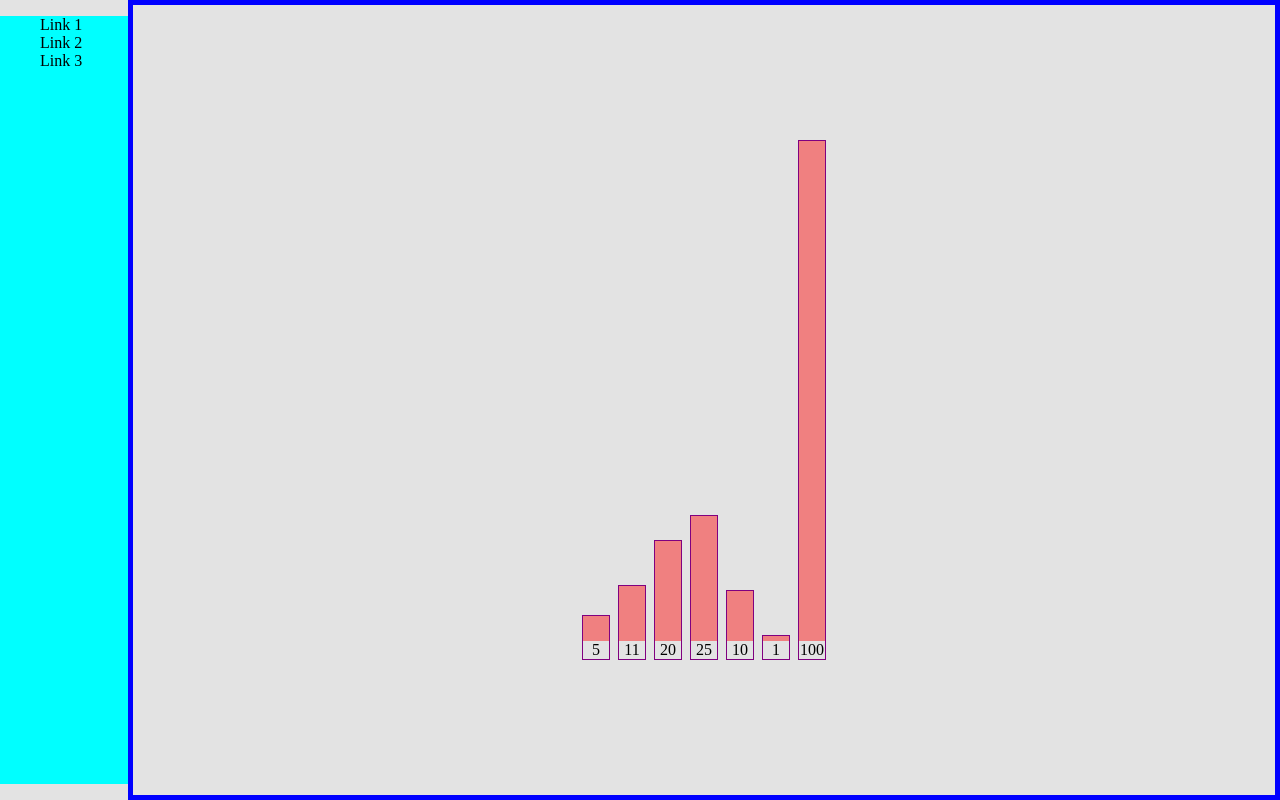
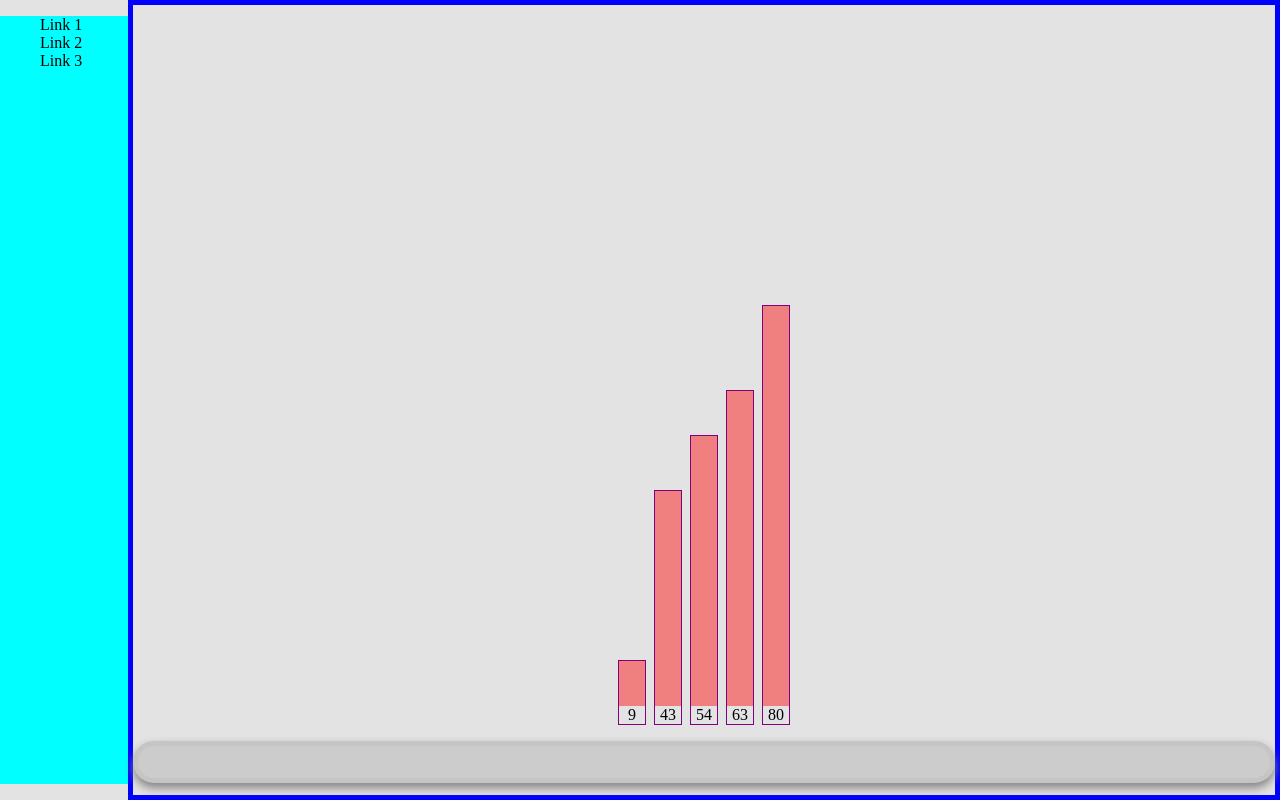
Before and after one commit to gpedr012/algorithm-visualizer, a React (Create React App) app: page / in a window 1280 px wide. Built offline with nearby package versions, Linux system fonts and the light colour scheme.

Commit message:
Now array is randomized on component mounting. Added bubble sort algorithm, and other components that will be used for UI. + other miscellaneous CSS changes.

```diff
--- a/src/App.js
+++ b/src/App.js
@@ -1,4 +1,3 @@
-import logo from './logo.svg';
 import classes from "./App.module.css";
 import MainContent from "./components/MainContent/MainContent";
 import Sidebar from "./components/Sidebar/Sidebar";
--- /dev/null
+++ b/src/components/ActionMenu/ActionMenu.js
@@ -0,0 +1,15 @@
+import classes from "./ActionMenu.module.css"
+import React from "react";
+
+const ActionMenu = (props) => {
+
+    return (
+        <div className={classes['action-menu']}>
+            {props.children}
+        </div>
+    );
+
+
+}
+
+export default ActionMenu;
--- /dev/null
+++ b/src/components/ActionMenu/ActionMenu.module.css
@@ -0,0 +1,10 @@
+.action-menu {
+    margin: 1em 1em 0.75em 1em;
+    padding: 1em;
+    border: 5px solid #c6c5c5;
+    border-radius: 25px;
+    width: 100%;
+    box-shadow: 0px 5px 10px 0px #848484;
+    background-color: #ccc;
+
+}
--- a/src/components/MainContent/MainContent.js
+++ b/src/components/MainContent/MainContent.js
@@ -1,11 +1,15 @@
 import React from "react";
 import classes from "./MainContent.module.css"
-import SortVisualization from "./SortVisualization/SortVisualization";
+import SortVisualization from "../SortVisualization/SortVisualization";
+import ActionMenu from "../ActionMenu/ActionMenu";
 
 const MainContent = () => {
     return (
         <div className={classes['main-content']}>
             <SortVisualization/>
+            <ActionMenu>
+
+            </ActionMenu>
         </div>
     )
 }
--- a/src/components/MainContent/MainContent.module.css
+++ b/src/components/MainContent/MainContent.module.css
@@ -1,6 +1,7 @@
 .main-content {
     flex: 1;
     display: flex;
+    flex-direction: column;
     align-items: center;
     justify-content: center;
     border: 5px solid blue;
--- a/src/components/MainContent/SortVisualization/SortVisualization.js
+++ /dev/null
@@ -1,25 +0,0 @@
-import React from "react";
-import classes from "./SortVisualization.module.css"
-import Bar from "./Bar/Bar";
-
-/*
-* Needs to receive array of objects for each bar to populate it.
-* Maybe another component will be the one in charge of moving stuff around as
-* the algorithm sorts
- */
-const SortVisualization = () => {
-    return (
-        <div className={classes.visualization}>
-            <Bar barName={"5"} height={"5"}/>
-            <Bar barName={"11"} height={"11"}/>
-            <Bar barName={"20"} height={"20"}/>
-            <Bar barName={"25"} height={"25"}/>
-            <Bar barName={"10"} height={"10"}/>
-            <Bar barName={"1"} height={"1"}/>
-            <Bar barName={"100"} height={"100"}/>
-        </div>
-
-    )
-}
-
-export default SortVisualization;
--- a/src/components/MainContent/SortVisualization/Bar/Bar.js
+++ b/src/components/SortVisualization/Bar/Bar.js
@@ -4,6 +4,7 @@ import classes from "./Bar.module.css"
 const Bar = (props) => {
     const heightModifier = 5;
     return (
+
         <div className={classes.content}>
             <div className={classes.bar} style={{height: props.height * heightModifier + "px"}}>
                 &nbsp;
--- /dev/null
+++ b/src/components/SortVisualization/SortVisualization.js
@@ -0,0 +1,37 @@
+import React, {useEffect, useState} from "react";
+import classes from "./SortVisualization.module.css"
+import Bar from "./Bar/Bar";
+import {createNewRandArray} from "../../util/utils";
+import {bubbleSort} from "../../util/sorter";
+/*
+* Needs to receive array of objects for each bar to populate it.
+* Maybe another component will be the one in charge of moving stuff around as
+* the algorithm sorts
+ */
+const SortVisualization = () => {
+
+    const [items, setItems] = useState([]);
+
+    useEffect(() => {
+        setItems(bubbleSort(createNewRandArray(5)));
+    }, [])
+
+    // let array = createNewRandArray(3);
+    // console.log(array);
+    // //array = bubbleSort(array);
+    // console.log(array);
+    return (
+
+
+        <div className={classes.visualization}>
+            {items.map(item => {
+                console.log("Inside the map fn",item)
+                return <Bar key={item.idx} height={item.num} barName={item.num}/>
+            })}
+        </div>
+
+
+    )
+}
+
+export default SortVisualization;
--- a/src/components/MainContent/SortVisualization/SortVisualization.module.css
+++ b/src/components/SortVisualization/SortVisualization.module.css
@@ -3,5 +3,7 @@
     align-items: flex-end;
     justify-content: center;
     flex: 1;
+    align-self: center;
+    height: 60vh
 
 }
--- /dev/null
+++ b/src/util/sorter.js
@@ -0,0 +1,30 @@
+export const bubbleSort = (array) => {
+    let actions = [];
+
+    console.log("Logging the array from bubblesort", array);
+
+    for (let i = 0; i < array.length - 1; i++) {
+        for (let j = 0; j < array.length - i - 1; j++) {
+            if(array[j].num > array[j+1].num) {
+                swap(array, j, j+1);
+            }
+
+        }
+    }
+
+    console.log("Done sorting =>", array);
+
+    return array;
+
+}
+
+const swap = (array, idxOne, idxTwo) => {
+
+    console.log(`Swapping  idxOne:${idxOne}, idxTwo:${idxTwo} => `, array);
+
+    let temp = array[idxOne];
+    array[idxOne] = array[idxTwo];
+    array[idxTwo] = temp;
+
+    console.log("After swap", array);
+}
--- /dev/null
+++ b/src/util/utils.js
@@ -0,0 +1,13 @@
+export const createNewRandArray = (size) => {
+
+    let arr = [];
+
+    for (let i = 0; i < size; i++) {
+        let randNum = Math.floor(Math.random() * 101 + 1);
+        arr.push({idx: i, num: randNum});
+    }
+
+    console.log("Rand array is: ", arr);
+    return arr;
+
+}
```
Also changed, not shown: src/components/SortVisualization/Bar/Bar.module.css (renamed from src/components/MainContent/SortVisualization/Bar/Bar.module.css).
